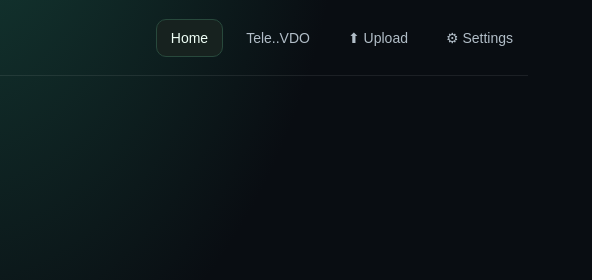
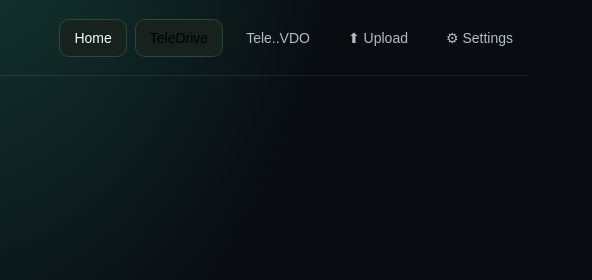
Before and after one commit to Chearothy/TelegramVDO, a website: page index.html in a window 1280 px wide. Shown: the top 280 px of the page, 688-1280 px from the left. Drawn offline with Linux system fonts and the light colour scheme.

Commit message:
Update index.html

```diff
--- a/index.html
+++ b/index.html
@@ -13,6 +13,7 @@
     </a>
     <div class="nav-actions">
       <button id="home-tab" class="nav-button active" type="button" aria-pressed="true">Home</button>
+       <button id="home-tab" class="nav-button active" type="button" aria-pressed="true"><a href="https://teledrive2027.vercel.app/" style="text-decoration: none; color:black;text-decoration:none;">TeleDrive</a></button>
       <button id="tele-tab" class="nav-button" type="button" aria-pressed="false">Tele..VDO</button>
       <button id="upload-tab" class="nav-button" type="button" aria-pressed="false">⬆ Upload</button>
       <button id="settings-tab" class="nav-button" type="button" aria-pressed="false">⚙ Settings</button>
```
